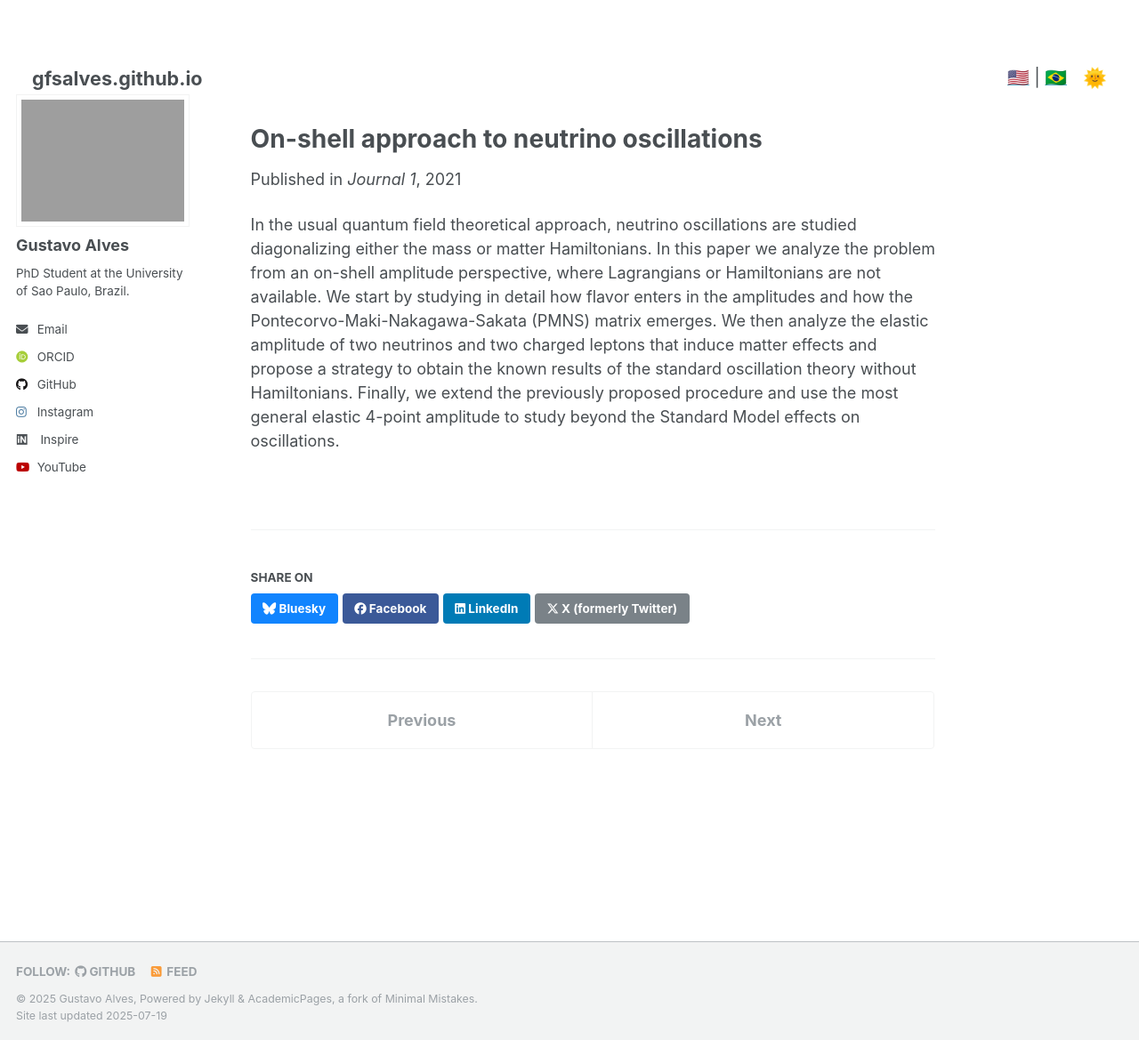
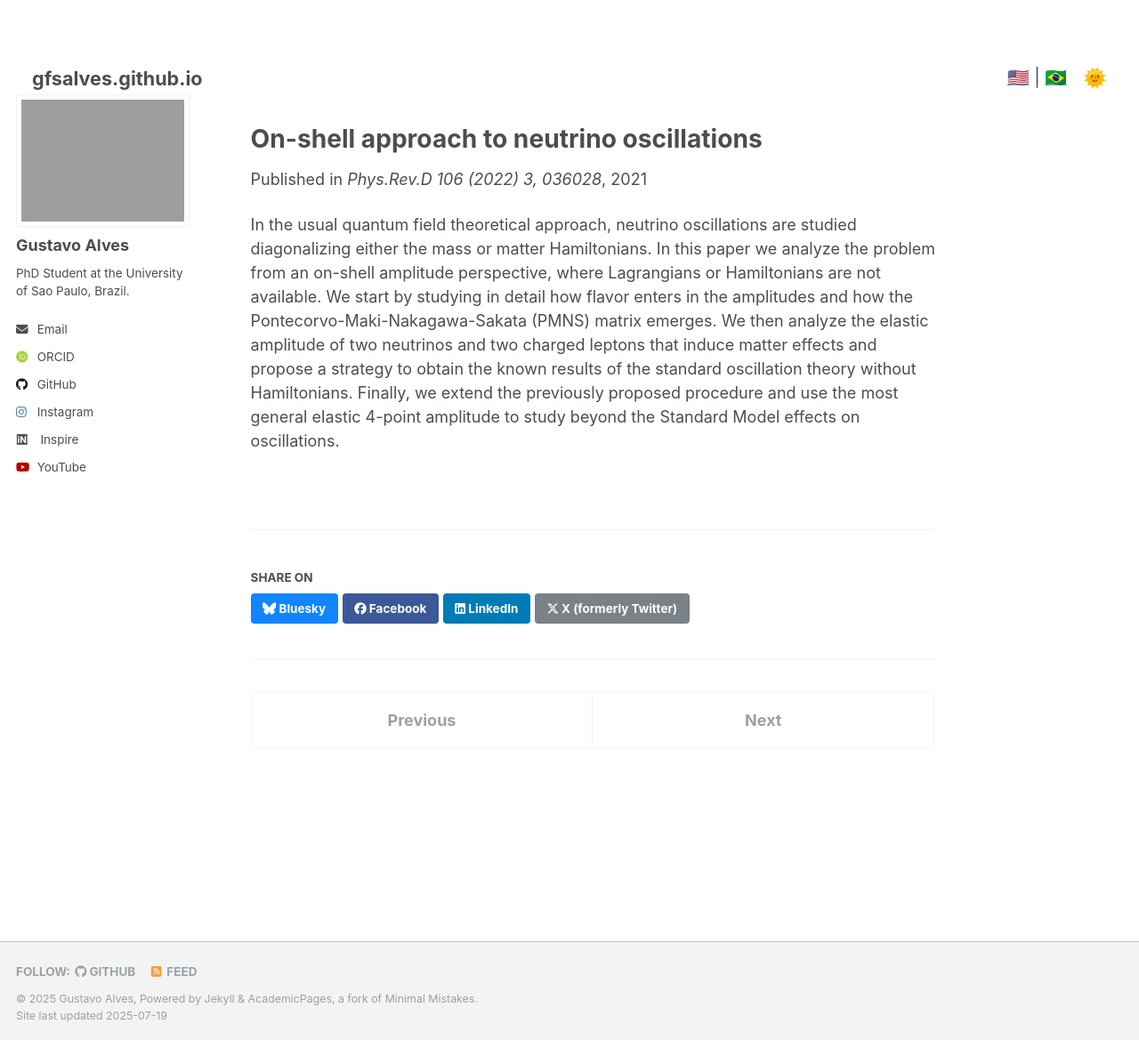
Before and after one commit to gfsalves/gfsalves.github.io, a Jekyll site: the page built from _publications/2021-05-30-on-shell-approach-to-neutrino-oscillations.md, in a window 1280 px wide and 1169 px high. Shown: the whole window at 89% size. Built offline with Jekyll 4.4.1, drawn with Linux system fonts in a browser that asks for light colours; some web fonts are replaced; a script that is not in the unit is left out.

Commit message:
change publications

```diff
--- a/_publications/2009-10-01-paper-title-number-1.md
+++ b/_publications/2021-05-30-on-shell-approach-to-neutrino-oscillations.md
@@ -4,7 +4,7 @@ collection: publications
 category: manuscripts
 permalink: /publication/2021-05-30-On-shell-approach-to-neutrino-oscillations
 date: 2021-05-30
-venue: 'Journal 1'
+venue: 'Phys.Rev.D 106 (2022) 3, 036028'
 paperurl: 'https://inspirehep.net/literature/1854518'
 ---
 
```
